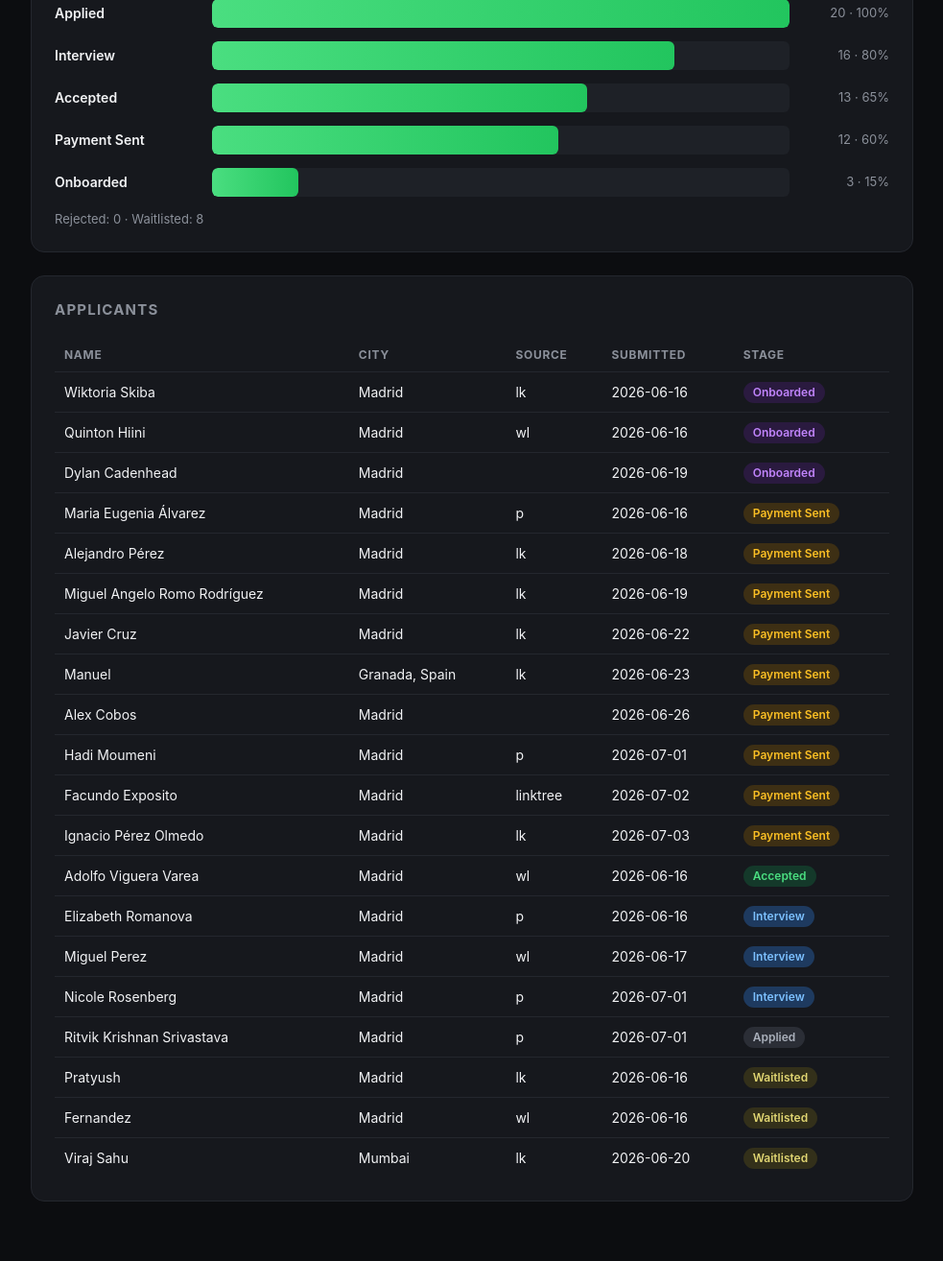
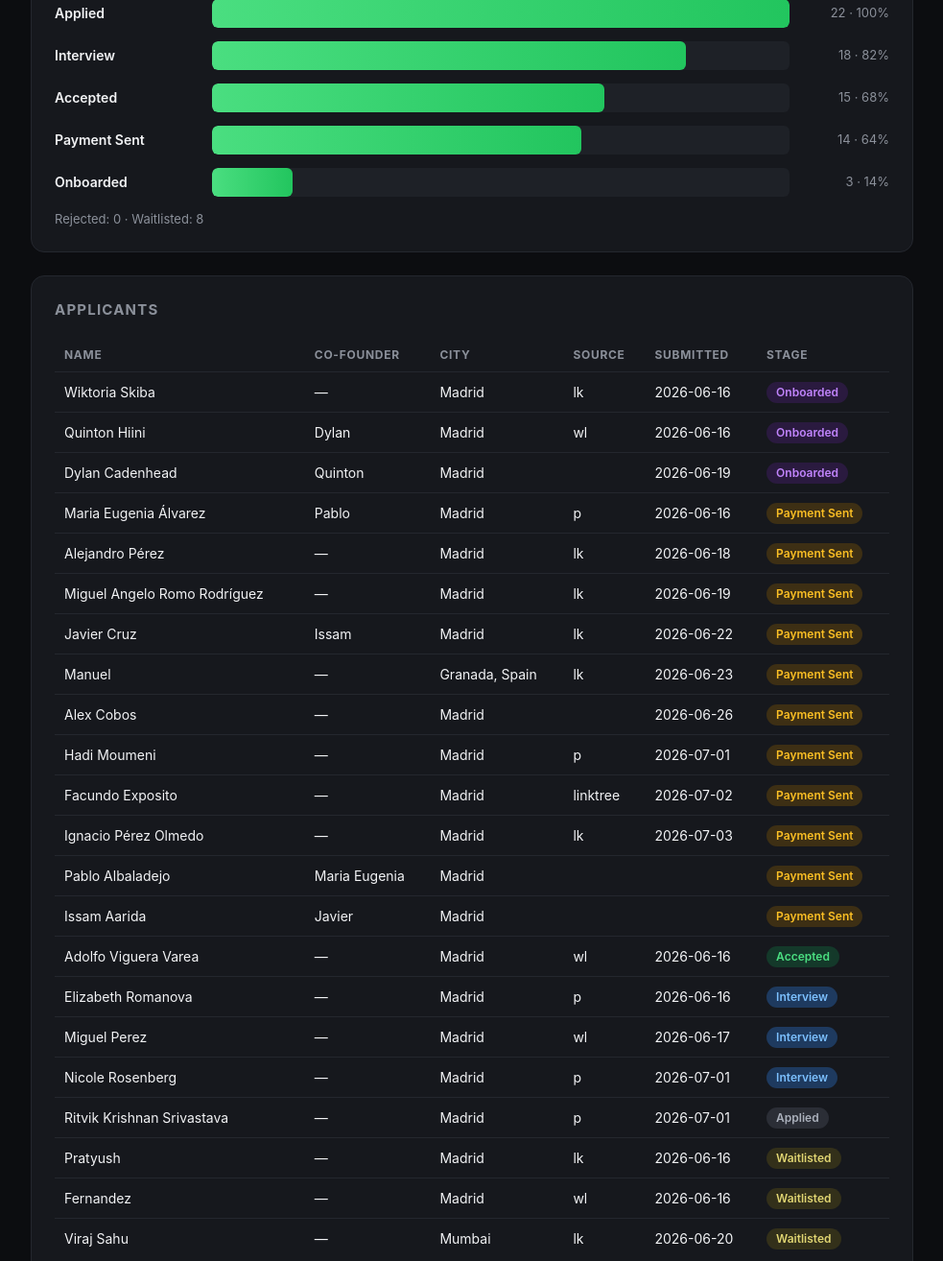
Before and after one commit to jpshankarpurieu2025-rgb/pitchless-funnel, a plain HTML site: page index.html in a window 1280 px wide. Shown: the part 301-1615 px from the top of the page at 96% size, without its empty margins (148-1131 px from the left). Drawn offline with Linux system fonts and the light colour scheme.

Commit message:
feat: add Pablo and Issam co-founders, show startup pairings
Co-Authored-By: Claude Fable 5 <noreply@anthropic.com>

```diff
--- a/data.json
+++ b/data.json
@@ -1,21 +1,21 @@
 {
-  "updated": "2026-07-10 09:47 UTC",
+  "updated": "2026-07-10 09:53 UTC",
   "funnel": [
     {
       "stage": "Applied",
-      "count": 20
+      "count": 22
     },
     {
       "stage": "Interview",
-      "count": 16
+      "count": 18
     },
     {
       "stage": "Accepted",
-      "count": 13
+      "count": 15
     },
     {
       "stage": "Payment Sent",
-      "count": 12
+      "count": 14
     },
     {
       "stage": "Onboarded",
@@ -32,140 +32,176 @@
       "city": "Madrid",
       "submitted": "2026-06-16 10:45:49",
       "source": "p",
-      "stage": "Payment Sent"
+      "stage": "Payment Sent",
+      "team": "Pablo"
     },
     {
       "name": "Pratyush",
       "city": "Madrid",
       "submitted": "2026-06-16 11:19:43",
       "source": "lk",
-      "stage": "Waitlisted"
+      "stage": "Waitlisted",
+      "team": ""
     },
     {
       "name": "Adolfo Viguera Varea",
       "city": "Madrid",
       "submitted": "2026-06-16 12:08:48",
       "source": "wl",
-      "stage": "Accepted"
+      "stage": "Accepted",
+      "team": ""
     },
     {
       "name": "Fernandez",
       "city": "Madrid",
       "submitted": "2026-06-16 14:17:38",
       "source": "wl",
-      "stage": "Waitlisted"
+      "stage": "Waitlisted",
+      "team": ""
     },
     {
       "name": "Elizabeth Romanova",
       "city": "Madrid",
       "submitted": "2026-06-16 15:21:53",
       "source": "p",
-      "stage": "Interview"
+      "stage": "Interview",
+      "team": ""
     },
     {
       "name": "Wiktoria Skiba",
       "city": "Madrid",
       "submitted": "2026-06-16 15:56:45",
       "source": "lk",
-      "stage": "Onboarded"
+      "stage": "Onboarded",
+      "team": ""
     },
     {
       "name": "Quinton Hiini",
       "city": "Madrid",
       "submitted": "2026-06-16 18:37:11",
       "source": "wl",
-      "stage": "Onboarded"
+      "stage": "Onboarded",
+      "team": "Dylan"
     },
     {
       "name": "Miguel Perez",
       "city": "Madrid",
       "submitted": "2026-06-17 10:08:31",
       "source": "wl",
-      "stage": "Interview"
+      "stage": "Interview",
+      "team": ""
     },
     {
       "name": "Alejandro P\u00e9rez",
       "city": "Madrid",
       "submitted": "2026-06-18 10:15:50",
       "source": "lk",
-      "stage": "Payment Sent"
+      "stage": "Payment Sent",
+      "team": ""
     },
     {
       "name": "Dylan Cadenhead",
       "city": "Madrid",
       "submitted": "2026-06-19 17:17:52",
       "source": "",
-      "stage": "Onboarded"
+      "stage": "Onboarded",
+      "team": "Quinton"
     },
     {
       "name": "Miguel Angelo Romo Rodr\u00edguez",
       "city": "Madrid",
       "submitted": "2026-06-19 19:37:58",
       "source": "lk",
-      "stage": "Payment Sent"
+      "stage": "Payment Sent",
+      "team": ""
     },
     {
       "name": "Viraj Sahu",
       "city": "Mumbai",
       "submitted": "2026-06-20 22:23:04",
       "source": "lk",
-      "stage": "Waitlisted"
+      "stage": "Waitlisted",
+      "team": ""
     },
     {
       "name": "Javier Cruz",
       "city": "Madrid",
       "submitted": "2026-06-22 9:00:16",
       "source": "lk",
-      "stage": "Payment Sent"
+      "stage": "Payment Sent",
+      "team": "Issam"
     },
     {
       "name": "Manuel",
       "city": "Granada, Spain",
       "submitted": "2026-06-23 16:19:20",
       "source": "lk",
-      "stage": "Payment Sent"
+      "stage": "Payment Sent",
+      "team": ""
     },
     {
       "name": "Alex Cobos",
       "city": "Madrid",
       "submitted": "2026-06-26 9:10:38",
       "source": "",
-      "stage": "Payment Sent"
+      "stage": "Payment Sent",
+      "team": ""
     },
     {
       "name": "Ritvik Krishnan Srivastava",
       "city": "Madrid",
       "submitted": "2026-07-01 8:53:23",
       "source": "p",
-      "stage": "Applied"
+      "stage": "Applied",
+      "team": ""
     },
     {
       "name": "Hadi Moumeni",
       "city": "Madrid",
       "submitted": "2026-07-01 9:57:17",
       "source": "p",
-      "stage": "Payment Sent"
+      "stage": "Payment Sent",
+      "team": ""
     },
     {
       "name": "Nicole Rosenberg",
       "city": "Madrid",
       "submitted": "2026-07-01 15:26:57",
       "source": "p",
-      "stage": "Interview"
+      "stage": "Interview",
+      "team": ""
     },
     {
       "name": "Facundo Exposito",
       "city": "Madrid",
       "submitted": "2026-07-02 11:50:36",
       "source": "linktree",
-      "stage": "Payment Sent"
+      "stage": "Payment Sent",
+      "team": ""
     },
     {
       "name": "Ignacio P\u00e9rez Olmedo",
       "city": "Madrid",
       "submitted": "2026-07-03 11:27:08",
       "source": "lk",
-      "stage": "Payment Sent"
+      "stage": "Payment Sent",
+      "team": ""
+    },
+    {
+      "name": "Pablo Albaladejo",
+      "city": "Madrid",
+      "submitted": "",
+      "source": "",
+      "stage": "Payment Sent",
+      "team": "Maria Eugenia"
+    },
+    {
+      "name": "Issam Aarida",
+      "city": "Madrid",
+      "submitted": "",
+      "source": "",
+      "stage": "Payment Sent",
+      "team": "Javier"
     }
   ]
 }
--- a/index.html
+++ b/index.html
@@ -68,7 +68,7 @@
 <div class="card">
   <h2>Applicants</h2>
   <table>
-    <thead><tr><th>Name</th><th>City</th><th>Source</th><th>Submitted</th><th>Stage</th></tr></thead>
+    <thead><tr><th>Name</th><th>Co-founder</th><th>City</th><th>Source</th><th>Submitted</th><th>Stage</th></tr></thead>
     <tbody id="people"></tbody>
   </table>
 </div>
@@ -95,7 +95,7 @@ fetch("data.json?t=" + Date.now()).then(r => r.json()).then(d => {
   const order = {Onboarded:0,"Payment Sent":1,Accepted:2,Interview:3,Applied:4,Waitlisted:5,Rejected:6};
   document.getElementById("people").innerHTML = d.people
     .sort((a,b) => (order[a.stage]??9) - (order[b.stage]??9))
-    .map(p => `<tr><td>${esc(p.name)}</td><td>${esc(p.city)}</td><td>${esc(p.source)}</td>
+    .map(p => `<tr><td>${esc(p.name)}</td><td>${esc(p.team || "—")}</td><td>${esc(p.city)}</td><td>${esc(p.source)}</td>
       <td>${esc((p.submitted||"").split(" ")[0])}</td>
       <td><span class="pill ${esc(p.stage.split(" ")[0])}">${esc(p.stage)}</span></td></tr>`).join("");
 });
```
Also changed, not shown: 1 other file.
